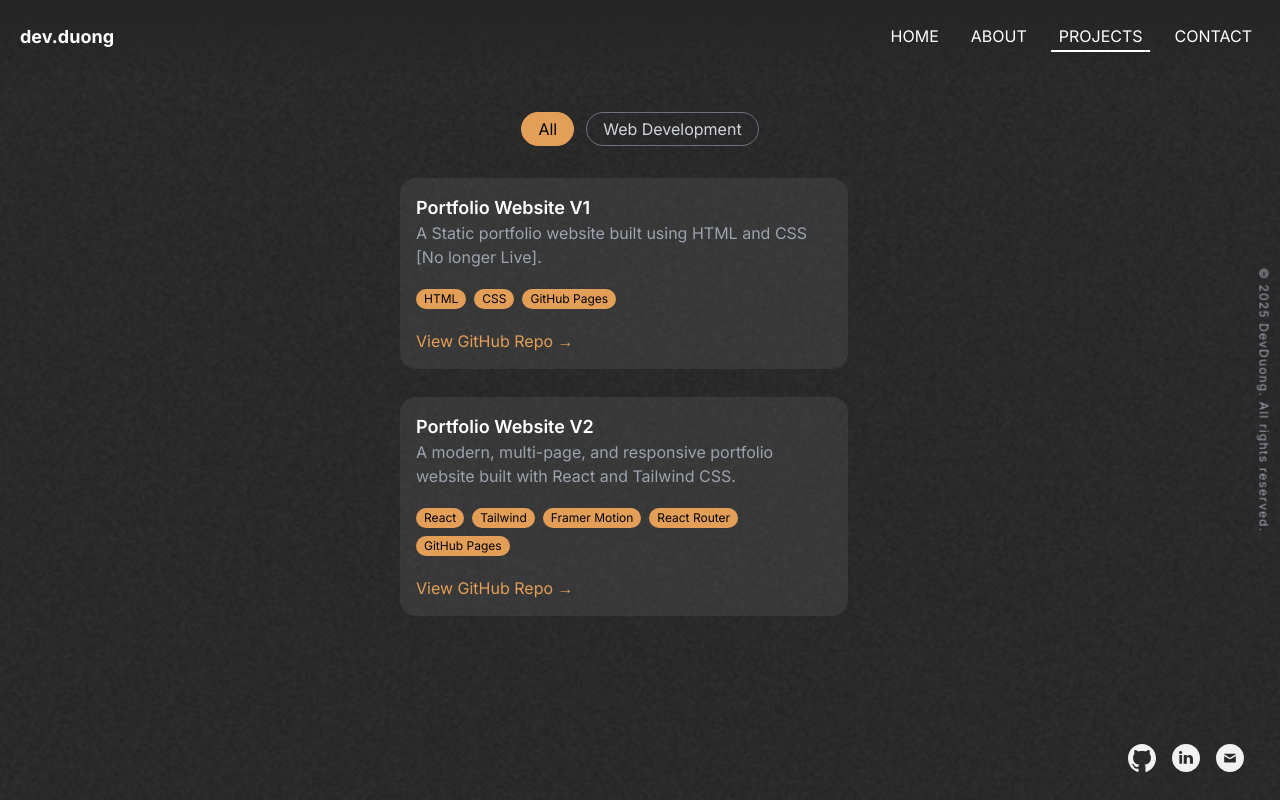
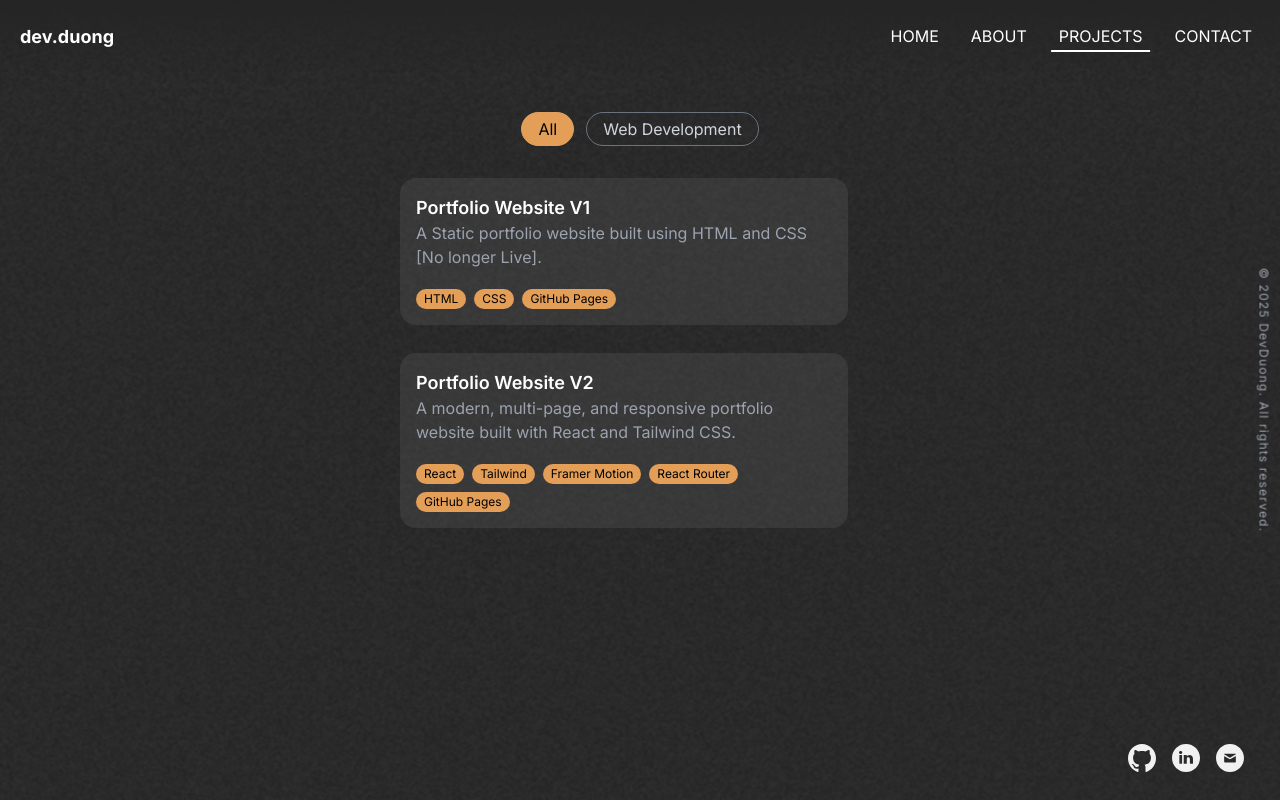
Before and after one commit to dev-duong/dev-duong.github.io, a React (Create React App) app: page /projects in a window 1280 px wide. Built offline with nearby package versions, Linux system fonts and the light colour scheme.

Commit message:
Added project details page styling

```diff
--- /dev/null
+++ b/src/components/ui/LinkHelper.js
@@ -0,0 +1,10 @@
+// src/utils/linkHelpers.js
+export const getDefaultLabel = (type) => {
+  return (
+    {
+      github: "View GitHub Repo →",
+      pdf: "View PDF →",
+      video: "Watch Video →",
+    }[type] || "View Link →"
+  );
+};
--- a/src/components/ui/ProjectCard.js
+++ b/src/components/ui/ProjectCard.js
@@ -10,38 +10,6 @@
   type,
   linkLabel,
 }) => {
-  // Helper to get link label per type
-  const getDefaultLabel = (type) => {
-    return (
-      {
-        github: "View GitHub Repo →",
-        pdf: "View PDF →",
-        video: "Watch Video →",
-      }[type] || "View Link →"
-    );
-  };
-
-  // Normalize links into an array of objects with url and optional type
-  const links = Array.isArray(link)
-    ? link.map((item) =>
-        typeof item === "string" ? { url: item, type } : item
-      )
-    : link
-    ? [{ url: link, type }]
-    : [];
-
-  // Normalize linkLabel to array for easier mapping
-  const labels = (() => {
-    if (!linkLabel) return links.map(({ type }) => getDefaultLabel(type));
-    if (typeof linkLabel === "string") return links.map(() => linkLabel);
-    if (Array.isArray(linkLabel)) {
-      return links.map(
-        (_, i) => linkLabel[i] || getDefaultLabel(links[i].type)
-      );
-    }
-    return links.map(({ type }) => getDefaultLabel(type));
-  })();
-
   return (
     <Link to={`/projects/${slug}`} className="block">
       <article className="flex flex-col sm:flex-row gap-5 bg-[#686868] bg-opacity-25 hover:bg-opacity-60 transition duration-300 ease-in-out transform hover:-translate-y-1 p-4 rounded-2xl cursor-pointer">
@@ -65,21 +33,6 @@
               />
             ))}
           </div>
-
-          <div className="mt-2 flex flex-col gap-1">
-            {links.map(({ url }, index) => (
-              <a
-                key={index}
-                href={url}
-                target="_blank"
-                rel="noopener noreferrer"
-                className="text-myOrange hover:underline"
-                onClick={(e) => e.stopPropagation()}
-              >
-                {labels[index]}
-              </a>
-            ))}
-          </div>
         </div>
       </article>
     </Link>
--- a/src/pages/data/ProjectData.js
+++ b/src/pages/data/ProjectData.js
@@ -4,6 +4,7 @@
     slug: "portfolio-website-v2",
     category: "Web Development",
     title: "Portfolio Website V2",
+    year: "2025",
     description:
       "A modern, multi-page, and responsive portfolio website built with React and Tailwind CSS.",
     tags: [
--- a/src/pages/projects/ProjectDetail.js
+++ b/src/pages/projects/ProjectDetail.js
@@ -13,10 +13,7 @@
   return (
     <div className="pt-28 max-w-4xl mx-auto px-4">
       {/* Back Link */}
-      <Link
-        to="/projects"
-        className="text-blue-500 underline mb-4 inline-block"
-      >
+      <Link to="/projects" className="text-myOrange mb-4 inline-block">
         ← Back to Projects
       </Link>
 
--- a/src/pages/projects/ProjectDetailTemplate.js
+++ b/src/pages/projects/ProjectDetailTemplate.js
@@ -1,3 +1,6 @@
+import TextBox from "../../components/ui/TextBox";
+import { getDefaultLabel } from "../../components/ui/LinkHelper";
+
 const ProjectDetailTemplate = ({ project }) => {
   return (
     <>
@@ -11,38 +14,43 @@
 
       <div className="mb-6">
         <strong>Tags:</strong>{" "}
-        {project.tags?.map((tag) => (
-          <span
-            key={tag}
-            className="inline-block bg-gray-200 text-gray-700 px-2 py-1 mr-2 rounded"
-          >
-            {tag}
-          </span>
-        ))}
+        <div className="flex flex-wrap gap-2 mb-6">
+          {project.tags?.map((tag) => (
+            <TextBox
+              key={tag}
+              text={tag}
+              bgColor="bg-myOrange"
+              textColor="text-black"
+            />
+          ))}
+        </div>
       </div>
 
       {project.link && (
         <div>
           {Array.isArray(project.link) ? (
             project.link.map((linkItem, i) => (
+              // Handles array of links
               <a
                 key={i}
                 href={linkItem.url || linkItem}
                 target="_blank"
                 rel="noopener noreferrer"
-                className="text-blue-600 underline mr-4"
+                className="text-myOrange mr-4"
               >
-                {project.linkLabel?.[i] || "View Link"}
+                {project.linkLabel?.[i] ||
+                  getDefaultLabel(linkItem.type || project.type)}
               </a>
             ))
           ) : (
+            // Handles individual link
             <a
               href={project.link}
               target="_blank"
               rel="noopener noreferrer"
-              className="text-blue-600 underline"
+              className="text-myOrange"
             >
-              View Project
+              {project.linkLabel || getDefaultLabel(project.type)}
             </a>
           )}
         </div>
```
